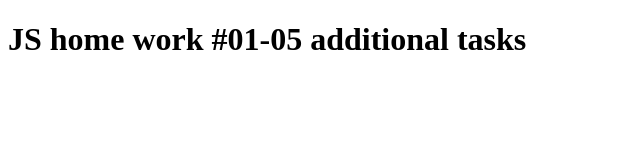
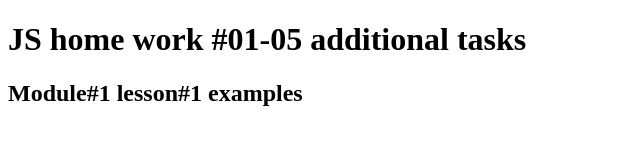
Before and after one commit to kostusta/goit-js-hw-01-05-additional-tasks, a plain HTML site: page index.html in a window 1280 px wide. Shown: the whole page, without its empty margins (0-640 px from the left). Drawn offline with Linux system fonts and the light colour scheme.

Commit message:
Adds title

```diff
--- a/index.html
+++ b/index.html
@@ -8,6 +8,7 @@
 </head>
 <body>
   <h1>JS home work #01-05 additional tasks</h1>
+  <h2>Module#1 lesson#1 examples</h2>
 
   <script src="./js/module-1-lesson-1-examples.js" type="module"></script>
 </body>
```
